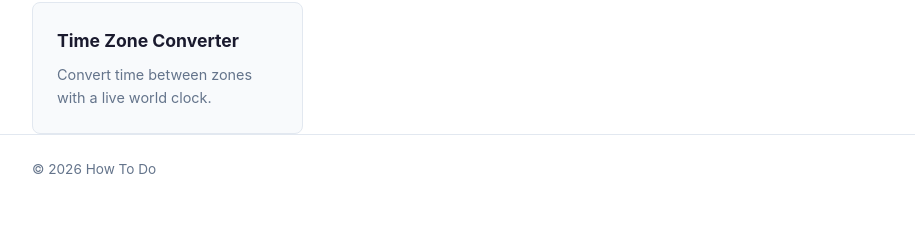
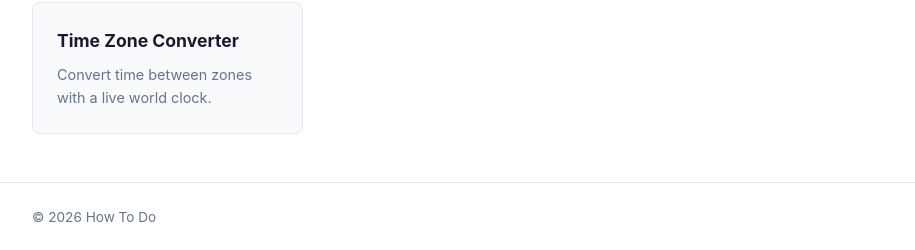
Before and after one commit to chaudhary/how-to-do, a Jekyll site: the page built from index.html, in a window 1280 px wide. Shown: the part 1949-2199 px from the top of the page, without its empty margins (182-1097 px from the left). Built offline with Jekyll 4.4.1, drawn with Linux system fonts in a browser that asks for light colours; before the commit the page ends 2154 px from its top, so only the background shows below that.

Commit message:
Add bottom margin to footer for spacing from content
Co-Authored-By: Claude Opus 4.6 (1M context) <noreply@anthropic.com>

```diff
--- a/assets/css/style.css
+++ b/assets/css/style.css
@@ -442,7 +442,7 @@ body {
 .site-footer {
   border-top: 1px solid var(--color-border);
   padding: 1.5rem 0;
-  margin-top: auto;
+  margin-top: 3rem;
   color: var(--color-muted);
   font-size: 0.85rem;
 }
```
